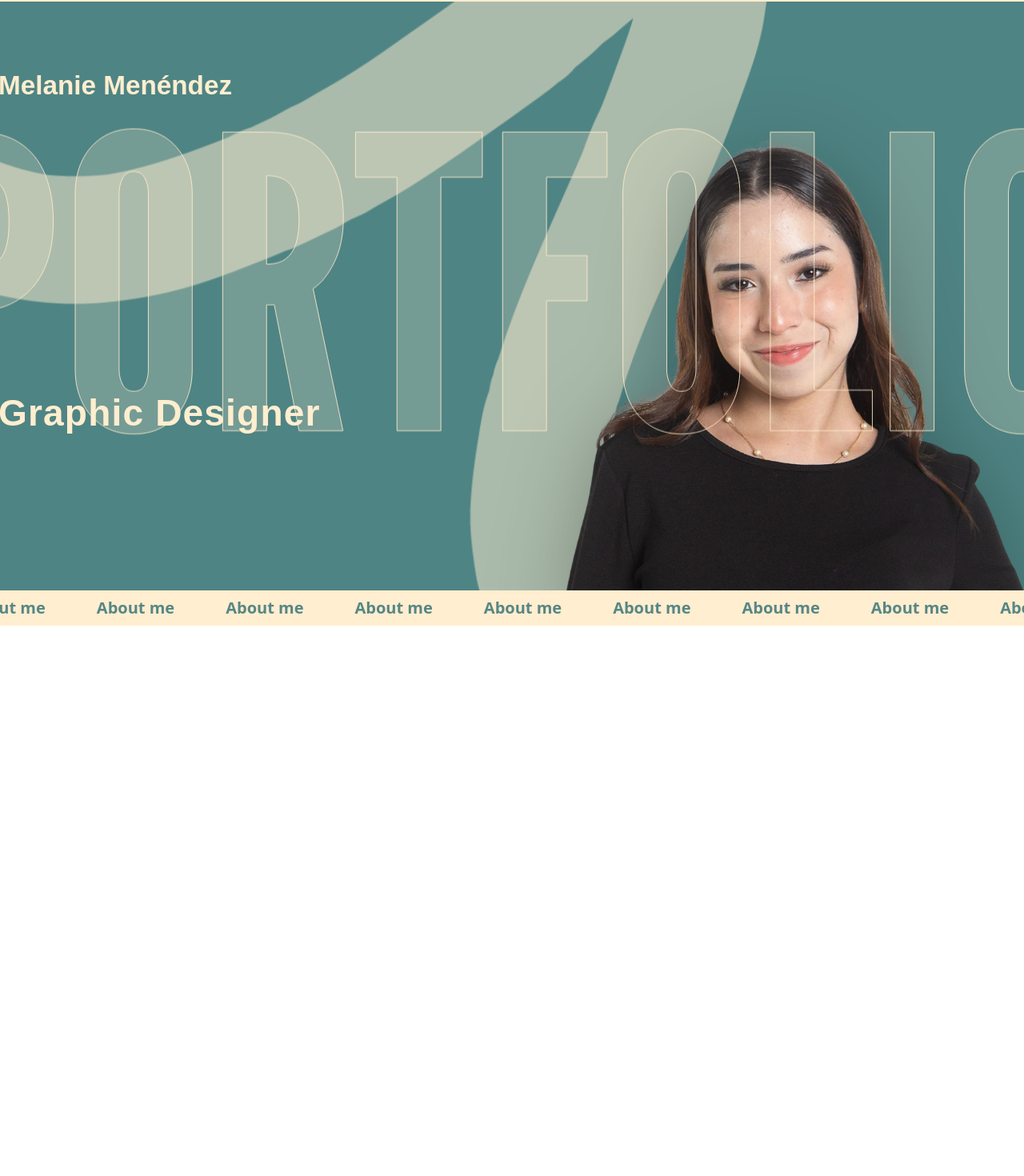
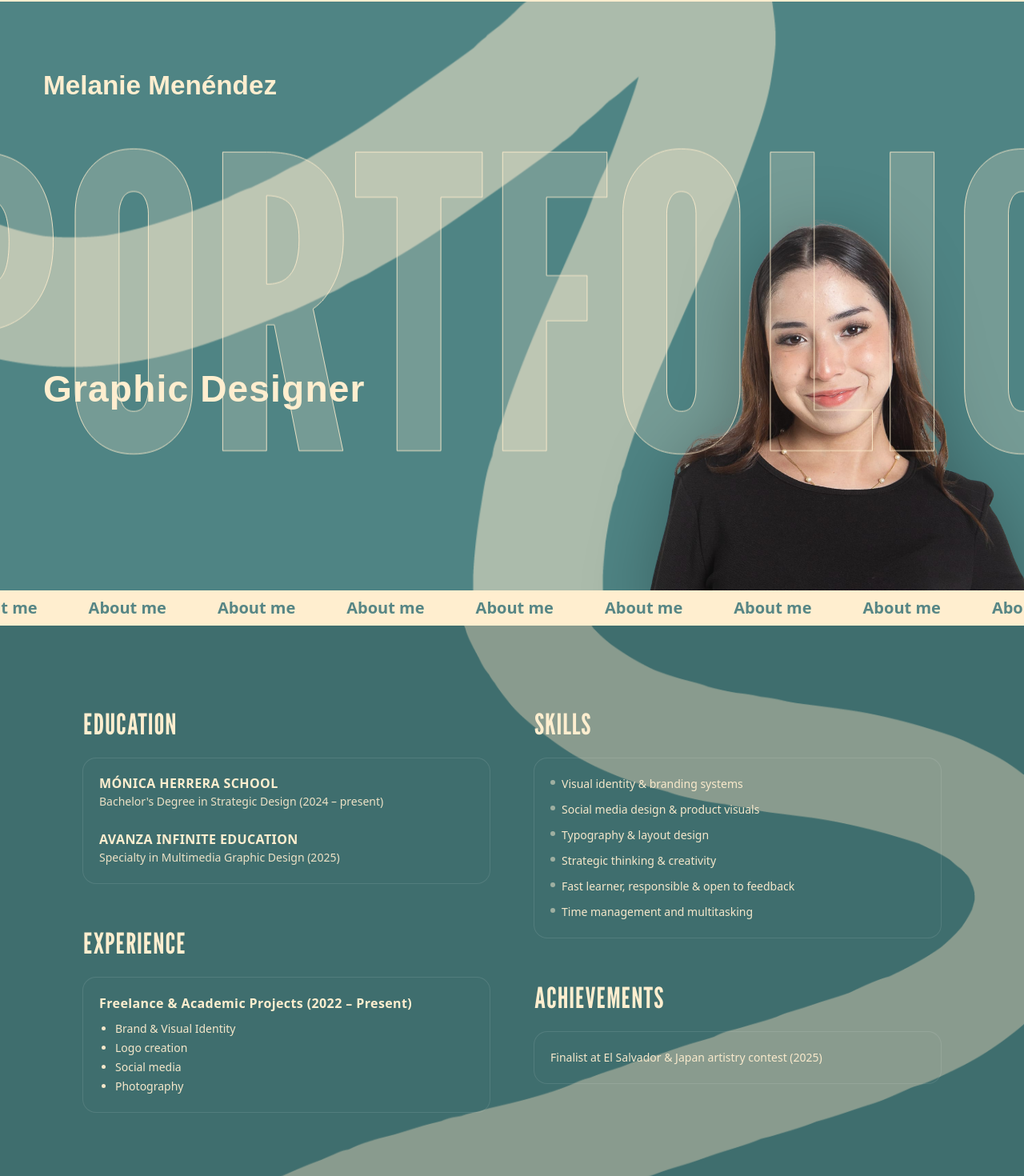
Before and after one commit to Chungastico/lem-portfolio, a Next.js app: page / in a window 1280 px wide. Shown: the part 62-1532 px from the top of the page at 80% size. Before the commit the page ends 844 px from the top, so only its background shows below. Built offline with nearby package versions, Linux system fonts and the light colour scheme; a web font is replaced by a local one.

Commit message:
Agregando section aboutME y cambios al hero

```diff
--- a/app/page.tsx
+++ b/app/page.tsx
@@ -1,6 +1,7 @@
 import Navbar from "@/components/Navbar";
 import Hero from "@/sections/Hero";
 import AboutMeLine from "@/components/AboutMeLine";
+import AboutMe from "@/sections/AboutMe";
 
 export default function Home() {
   return (
@@ -8,6 +9,7 @@ export default function Home() {
       <Navbar />
       <Hero />
       <AboutMeLine />
+      <AboutMe />
     </main>
   );
 }
--- /dev/null
+++ b/src/data/AboutMe.ts
@@ -0,0 +1,51 @@
+export type EducationItem = {
+    school: string;
+    detail: string;
+};
+
+export type ExperienceItem = {
+    title: string;
+    bullets: string[];
+};
+
+export type AboutMeData = {
+    education: EducationItem[];
+    experience: ExperienceItem[];
+    skills: string[];
+    achievements: string[];
+};
+
+export const aboutMeData: AboutMeData = {
+    education: [
+        {
+            school: "MÓNICA HERRERA SCHOOL",
+            detail: "Bachelor's Degree in Strategic Design (2024 – present)",
+        },
+        {
+            school: "AVANZA INFINITE EDUCATION",
+            detail: "Specialty in Multimedia Graphic Design (2025)",
+        },
+    ],
+    experience: [
+        {
+            title: "Freelance & Academic Projects (2022 – Present)",
+            bullets: [
+                "Brand & Visual Identity",
+                "Logo creation",
+                "Social media",
+                "Photography",
+            ],
+        },
+    ],
+    skills: [
+        "Visual identity & branding systems",
+        "Social media design & product visuals",
+        "Typography & layout design",
+        "Strategic thinking & creativity",
+        "Fast learner, responsible & open to feedback",
+        "Time management and multitasking",
+    ],
+    achievements: [
+        "Finalist at El Salvador & Japan artistry contest (2025)",
+    ],
+};
--- /dev/null
+++ b/src/lib/aboutMe.ts
@@ -0,0 +1,7 @@
+
+
+import { aboutMeData, type AboutMeData } from "@/data/AboutMe";
+
+export async function getAboutMeData(): Promise<AboutMeData> {
+    return aboutMeData;
+}
--- /dev/null
+++ b/src/sections/AboutMe.tsx
@@ -0,0 +1,141 @@
+// app/(site)/about/AboutMeSection.tsx
+// Indentación: 4 espacios
+
+import React from "react";
+import { getAboutMeData } from "@/lib/aboutMe";
+import type { EducationItem, ExperienceItem } from "@/data/AboutMe";
+
+export default async function AboutMeSection() {
+    const { education, experience, skills, achievements } = await getAboutMeData();
+
+    return (
+        <section
+            id="about"
+            className="
+                relative isolate
+                min-h-[80svh]
+                py-16 md:py-24
+                text-[#ffeecf]
+                overflow-hidden
+            "
+            aria-labelledby="about-heading"
+        >
+            {/* Fondo sólido + waves.svg */}
+            <div
+                aria-hidden
+                className="absolute inset-0"
+                style={{
+                    backgroundColor: "#578685",
+                    backgroundImage: "url('/about_me/waves.svg')", // public/about_me/waves.svg
+                    backgroundRepeat: "no-repeat",
+                    backgroundSize: "cover",
+                    backgroundPosition: "center",
+                }}
+            />
+            <div aria-hidden className="absolute inset-0 bg-[#002b2b]/20 mix-blend-multiply" />
+
+            <div className="relative mx-auto w-full max-w-6xl px-6 md:px-10">
+                <h2 id="about-heading" className="sr-only">
+                    About Me
+                </h2>
+
+                <div className="grid grid-cols-1 gap-10 md:grid-cols-2 md:gap-14">
+                    {/* Columna izquierda */}
+                    <div className="space-y-12">
+                        <SectionBlock title="EDUCATION">
+                            <EducationList items={education} />
+                        </SectionBlock>
+
+                        <SectionBlock title="EXPERIENCE">
+                            <ExperienceList items={experience} />
+                        </SectionBlock>
+                    </div>
+
+                    {/* Columna derecha */}
+                    <div className="space-y-12">
+                        <SectionBlock title="SKILLS">
+                            <ul className="space-y-2 text-sm/6 opacity-95">
+                                {skills.map((s, idx) => (
+                                    <li key={idx} className="flex gap-2">
+                                        <span
+                                            className="mt-[7px] h-[6px] w-[6px] flex-none rounded-full"
+                                            style={{ backgroundColor: "#a4b3a4" }}
+                                            aria-hidden
+                                        />
+                                        <span>{s}</span>
+                                    </li>
+                                ))}
+                            </ul>
+                        </SectionBlock>
+
+                        <SectionBlock title="ACHIEVEMENTS">
+                            <ul className="space-y-2 text-sm/6 opacity-95">
+                                {achievements.map((a, idx) => (
+                                    <li key={idx}>{a}</li>
+                                ))}
+                            </ul>
+                        </SectionBlock>
+                    </div>
+                </div>
+            </div>
+        </section>
+    );
+}
+
+function SectionBlock({
+    title,
+    children,
+}: {
+    title: string;
+    children: React.ReactNode;
+}) {
+    return (
+        <section>
+            <h3
+                className="
+                    mb-4
+                    font-heading
+                    tracking-wide
+                    text-[clamp(1.6rem,3.2vw,2.25rem)]
+                "
+                style={{ color: "#ffeecf" }}
+            >
+                {title}
+            </h3>
+
+            <div className="rounded-2xl bg-white/0 ring-1 ring-white/10 p-4 md:p-5">
+                {children}
+            </div>
+        </section>
+    );
+}
+
+function EducationList({ items }: { items: EducationItem[] }) {
+    return (
+        <ul className="space-y-6">
+            {items.map((item, idx) => (
+                <li key={idx} className="leading-snug">
+                    <p className="font-semibold tracking-wide">{item.school}</p>
+                    <p className="text-sm/6 opacity-90">{item.detail}</p>
+                </li>
+            ))}
+        </ul>
+    );
+}
+
+function ExperienceList({ items }: { items: ExperienceItem[] }) {
+    return (
+        <>
+            {items.map((exp, idx) => (
+                <div key={idx} className="mb-7 last:mb-0">
+                    <p className="font-semibold tracking-wide">{exp.title}</p>
+                    <ul className="mt-2 list-disc pl-5 text-sm/6 opacity-95">
+                        {exp.bullets.map((b, i) => (
+                            <li key={i}>{b}</li>
+                        ))}
+                    </ul>
+                </div>
+            ))}
+        </>
+    );
+}
--- a/src/sections/Hero.tsx
+++ b/src/sections/Hero.tsx
@@ -10,7 +10,7 @@ type HeroCSSVars = CSSProperties & Record<
 export default function Hero() {
   // ⚙️ Ajustes rápidos
   const PF_SCALE = 1.30;        // tamaño del PORTFOLIO (Shadow + Border)
-  const PF_TY = "-50px";        // mover PORTFOLIO vertical
+  const PF_TY = "-25px";        // mover PORTFOLIO vertical
   const PF_TX = "0px";          // mover PORTFOLIO horizontal (0 = centrado)
   const SHADOW_OPACITY = 0.22;  // 0..1 → más transparente = menor valor
 
@@ -19,8 +19,8 @@ export default function Hero() {
   const JOB_FS  = "clamp(1.6rem, 3.6vw, 3.4rem)";
 
   // Posicionamiento de los textos
-  const TEXT_TX = "-34px";      // ⬅️➡️ mover bloque de textos (negativo = izquierda)
-  const JOB_TY  = "350px";       // ⬇️ mover “Graphic Designer” (sin reflow)
+  const TEXT_TX = "22px";      // ⬅️➡️ mover bloque de textos (negativo = izquierda)
+  const JOB_TY  = "320px";       // ⬇️ mover “Graphic Designer” (sin reflow)
 
   // ✅ Variables CSS tipadas (sin any)
   const cssVars: HeroCSSVars = {
@@ -34,13 +34,21 @@ export default function Hero() {
   return (
     <section
       id="home"
-      className="relative isolate overflow-y-hidden bg-verde-oscuro text-cafe-claro min-h-[calc(100svh-var(--navbar-h))]"
+      className="relative isolate overflow-y-hidden overflow-x-clip
+                  bg-verde-oscuro text-cafe-claro min-h-[calc(100svh-var(--navbar-h))]"
       style={cssVars}
     >
-      {/* 0) Waves al fondo */}
+      {/* 0) Waves al fondo (bleed para evitar corte) */}
       <div
         aria-hidden
-        className="absolute inset-0 -z-20 bg-[url('/hero/bg-waves.svg')] bg-no-repeat bg-cover bg-[position:28%_2%] pointer-events-none select-none"
+        className="
+          absolute inset-x-0 -top-24 -bottom-28   /* ⬆️⬇️ alarga el fondo más allá de la sección */
+          -z-20 pointer-events-none select-none
+          bg-[url('/hero/bg-waves.svg')]
+          bg-no-repeat
+          bg-[length:115%_115%]                   /* hace el SVG un poco más grande sin recortar */
+          bg-[position:28%_0%]                    /* ajusta el anclaje (antes estaba 2% vertical) */
+        "
       />
 
       {/* 1) Shadow PORTFOLIO */}
@@ -60,9 +68,9 @@ export default function Hero() {
           priority
           className="
             absolute right-[clamp(12px,2vw,24px)]
-            bottom-[-8px] md:bottom-[-30px] md:right-[-80px]
+            bottom-[-8px] md:bottom-[-30px] md:right-[-75px]
             h-auto w-[min(95vw,820px)] md:w-[min(65vw,900px)]
-            origin-bottom-right scale-[1.15] md:scale-[0.9]
+            origin-bottom-right scale-[1.15] md:scale-[0.75]
             drop-shadow-[0_20px_56px_rgba(0,0,0,.28)]
           "
         />
```
Also changed, not shown: public/about_me/waves.svg (added).
